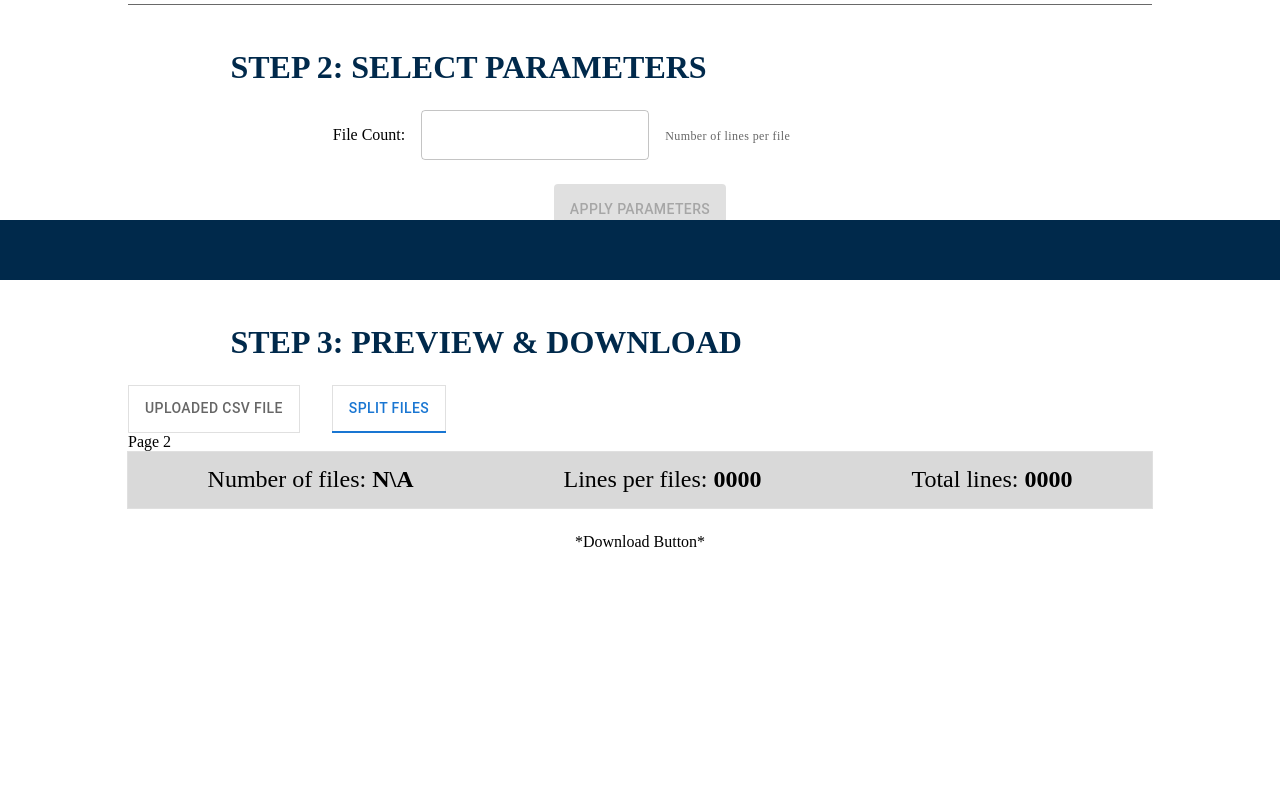
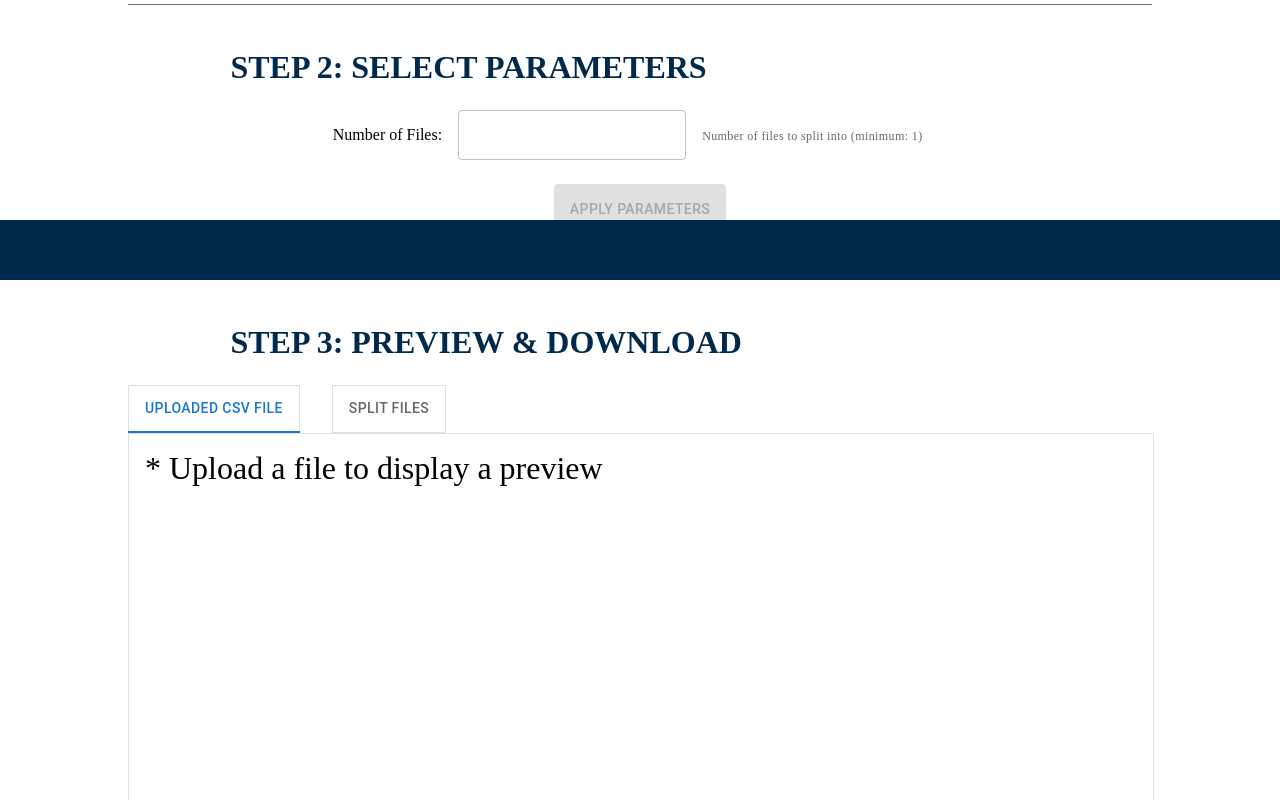
Before and after one commit to DevBGarcia/izzys-csv-splicer, a React (Create React App) app: page / in a window 1280 px wide. Shown: the part 520-1320 px from the top of the page. Before the commit the page ends 1191 px from the top, so only its background shows below. Built offline with nearby package versions, Linux system fonts and the light colour scheme.

Commit message:
adding file number input and data of split files.
- Still need to display the split tables

```diff
--- a/src/components/ParameterSection.js
+++ b/src/components/ParameterSection.js
@@ -12,9 +12,13 @@ const ParameterSection = (props) => {
     const {
         selectedFile,
         handleApplyButton,
-        fileSplitCount,
-        setFileSplitCount,
     } = props
+
+    const [value, setValue] = React.useState('Controlled');
+
+    const handleChange = (event) => {
+        setValue(event.target.value);
+      };
 
     return (
         <div componentfile='ParameterSection.js' className={classes.componentContainer}>
@@ -23,24 +27,24 @@ const ParameterSection = (props) => {
             </div>
             <div className={classes.componentContent}>
                 <div className={classes.selectedInputRow}>
-                    <div>File Count:</div>
+                    <div>Number of Files:</div>
                     <TextField
                         id="outlined-number"
                         className={classes.inputClass}
                         type="number"
                         inputProps={{style:{height: 50, padding: 0, marginLeft:8, WebkitTextFillColor:'black'}}}
-                        value={fileSplitCount}
-                        onChange={(event)=>{setFileSplitCount(event.target.value)}}
+                        value={value}
+                        onChange={handleChange}
                     />
-                    <FormHelperText><div>Number of lines per file</div></FormHelperText>
+                    <FormHelperText><div>Number of files to split into (minimum: 1)</div></FormHelperText>
                 </div>
             </div>
             <Button
                 variant="contained"
                 component="label"
                 style={{ height: 50, alignSelf: 'center' }}
-                onClick={(e) => handleApplyButton(e)}
-                disabled={selectedFile == null || !fileSplitCount || fileSplitCount == 0}
+                onClick={(e) => handleApplyButton(e, value)}
+                disabled={selectedFile == null || !value || value < 1}
             >
                 Apply Parameters
             </Button>
--- a/src/components/TableFilePreview.js
+++ b/src/components/TableFilePreview.js
@@ -53,11 +53,6 @@ const TableFilePreview = (props) => {
 
     }, [parsedInputFileRows])
 
-    useUpdateEffect(() => {
-        console.log('BG - tableRows: ', tableRows)
-
-    }, [tableRows])
-
     const handleChangePage = (event, newPage) => {
         setPage(newPage);
       };
--- a/src/components/TableSection.js
+++ b/src/components/TableSection.js
@@ -1,4 +1,4 @@
-import React, { useState } from "react";
+import React, { useEffect, useState } from "react";
 import { makeStyles } from '@mui/styles';
 import Tab from '@mui/material/Tab';
 import Tabs from '@mui/material/Tabs';
@@ -13,14 +13,55 @@ const TableSection = (props) => {
     const {
         parsedInputFileHeaders,
         parsedInputFileRows,
-        fileSplitCount
+        fileSplitCount,
+        parsedInputFileLineCount
     } = props
 
-    const [tabValue, setTabValue] = useState(1)
+    const [tabValue, setTabValue] = useState(0)
 
     const handleChangeTabValue = (event, newValue) => {
         setTabValue(newValue)
     }
+
+    /* Split File Tables State Values and functions */
+
+    const getSplitFiles = () => {
+
+    }
+
+    const [splitFiles, setSplitFiles] = useState([])
+    const [splitFilesLineCount, setSplitFilesLineCount] = useState(null)
+    const [splitFileCountRemainder, setSplitFileLineCountRemainder] = useState(null)
+
+    useEffect(()=> {
+        if(parsedInputFileLineCount && fileSplitCount && parsedInputFileRows){
+
+            let splitFileRemainder = null;
+            let linesPerFile = Math.ceil(parsedInputFileLineCount/fileSplitCount)
+            if( parsedInputFileLineCount%fileSplitCount !=0 ){
+                splitFileRemainder = Math.floor(parsedInputFileLineCount/fileSplitCount)
+            }
+
+            let tmpSplitFileArray = []
+            for (let i = 0; i < parsedInputFileRows.length; i += linesPerFile) {
+                const split = parsedInputFileRows.slice(i, i + linesPerFile);
+                tmpSplitFileArray.push(split)
+            }
+
+            setSplitFiles(tmpSplitFileArray)
+            setSplitFilesLineCount(linesPerFile)
+            setSplitFileLineCountRemainder(splitFileRemainder)
+
+        }
+    },[parsedInputFileLineCount, fileSplitCount, parsedInputFileRows])
+
+    useEffect(()=>{
+        if(splitFiles && splitFilesLineCount && splitFileCountRemainder){
+            console.log('BG - split file data debug - splitFiles, splitFilesLineCount, splitFileCountRemainder: ', splitFiles, splitFilesLineCount, splitFileCountRemainder)
+        }
+    }, [splitFiles, splitFilesLineCount, splitFileCountRemainder])
+
+    /* ------------------------------ */
 
     return (
         <div componentfile='TableSection.js' className={classes.componentContainer}>
@@ -45,13 +86,13 @@ const TableSection = (props) => {
                 </TabPanel>
                 <div className={classes.componentContentStats}>
                     <div>
-                        Number of files: <span className={classes.componentContentStatsValue}>{fileSplitCount ? fileSplitCount : 'N\\A'}</span>
+                        Number of files: <span className={classes.componentContentStatsValue}>{fileSplitCount && parsedInputFileRows ? fileSplitCount : 'N/A'}</span>
                     </div>
                     <div>
-                        Lines per files: <span className={classes.componentContentStatsValue}> 0000 </span>
+                        Total lines: <span className={classes.componentContentStatsValue}> {parsedInputFileLineCount && parsedInputFileRows ? parsedInputFileLineCount : 'N/A'} </span>
                     </div>
                     <div>
-                        Total lines: <span className={classes.componentContentStatsValue}> 0000 </span>
+                        Lines per files: <span className={classes.componentContentStatsValue}> {splitFilesLineCount && parsedInputFileRows ? <span> {splitFilesLineCount} {splitFileCountRemainder && <span>({splitFileCountRemainder} Remainder)</span>  }</span> : 'N/A'} </span>
                     </div>
                 </div>
             </div>
--- a/src/screens/MainScreen.js
+++ b/src/screens/MainScreen.js
@@ -24,10 +24,13 @@ const MainScreen = () => {
 
     const [selectedFile, setSelectedFile] = useState(null)
     const [parsedInputFileRows, setParsedInputFileRows] = useState(null)
+    const [parsedInputFileLineCount, setParsedInputFileLineCount] = useState(null)
     const [parsedInputFileHeaders, setParsedInputFileHeaders] = useState(null)
+
+    const [fileSplitCount, setFileSplitCount] = useState(null)
+
     const [isLoading, setIsLoading] = useState(false)
     const [fileProcessingStep, setFileProcessingStep] = useState(1)
-    const [fileSplitCount, setFileSplitCount] = useState(null)
 
     const handleInputFileChange = (fileChangeEvent) => {
         setSelectedFile(fileChangeEvent.target.files[0])
@@ -46,12 +49,14 @@ const MainScreen = () => {
         });
         setParsedInputFileHeaders(csvHeader)
         setParsedInputFileRows(array);
+        setParsedInputFileLineCount(array.length)
         setIsLoading(false)
       };
 
-    const handleApplyButton = (e) => {
+    const handleApplyButton = (e, splitCount) => {
         e.preventDefault();
 
+        setFileSplitCount(splitCount)
         if (selectedFile) {
             setIsLoading(true)
             fileReader.onload = function (event) {
@@ -92,6 +97,7 @@ const MainScreen = () => {
                 <TableSection
                     parsedInputFileHeaders={parsedInputFileHeaders}
                     parsedInputFileRows={parsedInputFileRows}
+                    parsedInputFileLineCount={parsedInputFileLineCount}
                     fileSplitCount={fileSplitCount}
                 />
             </div>
```
